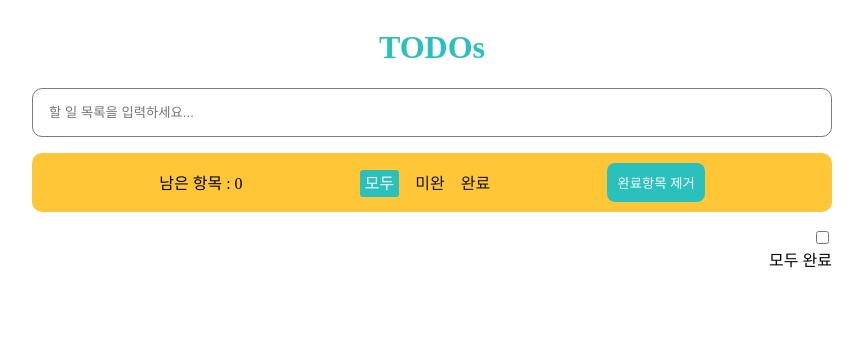
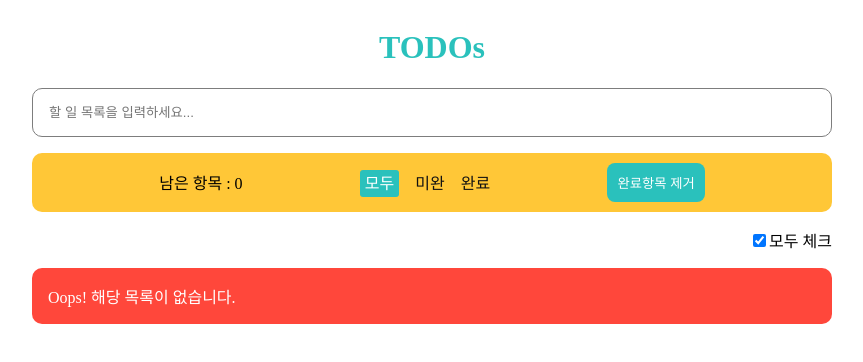
Before and after one commit to KangyeolLee/react-redux-toolkit-todo-tutorial, a React (Create React App) app: page / in a window 1280 px wide. Shown: the top 362 px of the page, without its empty margins (208-1071 px from the left). Built offline with nearby package versions, Linux system fonts and the light colour scheme.

Commit message:
일괄 체크 적용 dispatch 로직 적용

```diff
--- a/src/components/Main/index.js
+++ b/src/components/Main/index.js
@@ -1,6 +1,8 @@
+import { useDispatch, useSelector } from "react-redux";
+
 import Todo from "./Todo";
 import { createSelector } from "@reduxjs/toolkit";
-import { useSelector } from "react-redux";
+import { toggleAll } from "../../states/todos";
 
 const todosSelector = (state) => state.todos.items;
 const filterTypeSelector = (state) => state.todos.filterType;
@@ -19,15 +21,35 @@ const filteredTodosSelector = createSelector(
   }
 );
 
+const isAllCheckedSelector = (state) =>
+  state.todos.items.every((todo) => todo.done);
+
 function Main() {
+  const dispatch = useDispatch();
   const todos = useSelector(filteredTodosSelector);
   const Todos = todos.map((todo) => <Todo key={todo.id} {...todo} />);
 
+  const isAllChecked = useSelector(isAllCheckedSelector);
+
   return (
     <section className="main">
-      <input id="toggle-all" className="toggle-all" type="checkbox" />
-      <label htmlFor="toggle-all">모두 완료</label>
-      <ul className="todo-list">{Todos}</ul>
+      <div className="input-wrapper">
+        <input
+          checked={isAllChecked}
+          onChange={(e) => dispatch(toggleAll(e.target.checked))}
+          id="toggle-all"
+          className="toggle-all"
+          type="checkbox"
+        />
+        <label htmlFor="toggle-all">모두 체크</label>
+      </div>
+      <ul className="todo-list">
+        {Todos.length > 0 ? (
+          Todos
+        ) : (
+          <li className="warning-message">Oops! 해당 목록이 없습니다.</li>
+        )}
+      </ul>
     </section>
   );
 }
```
